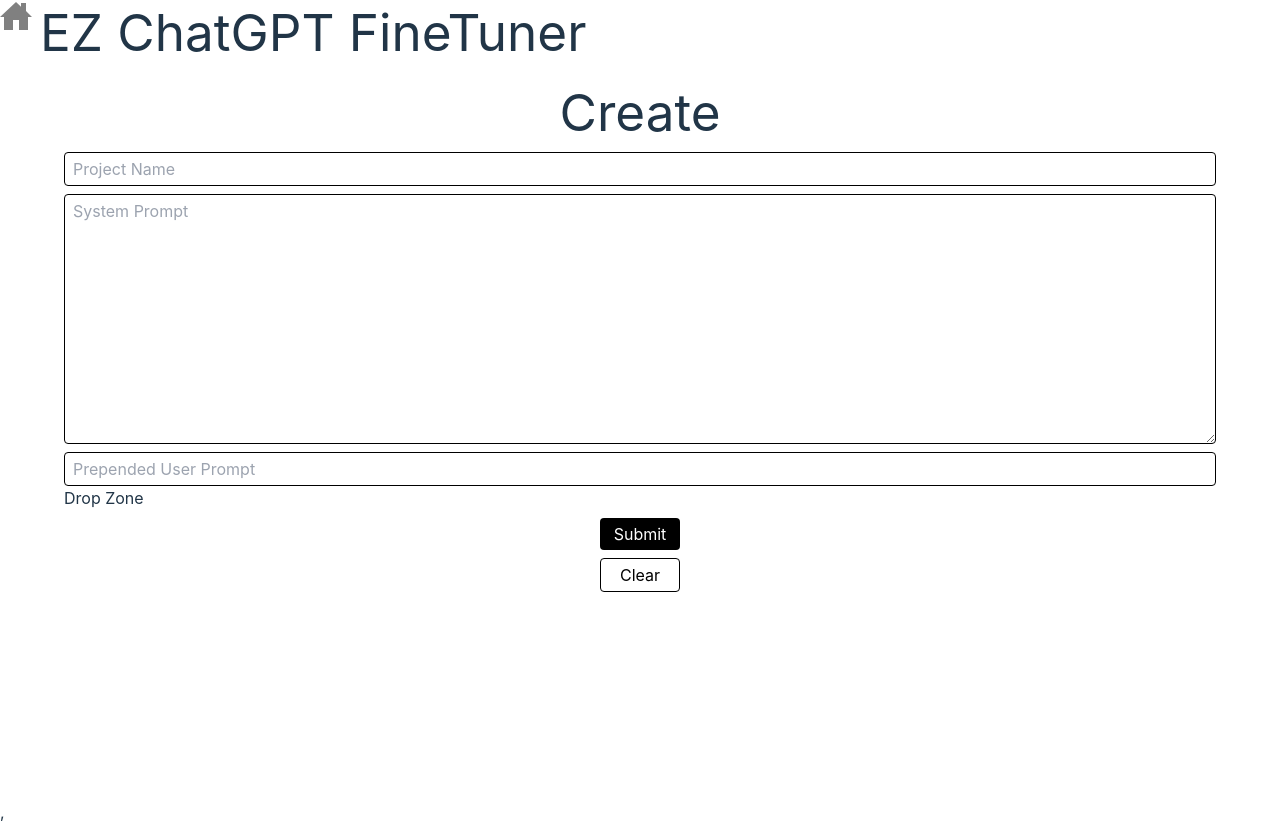
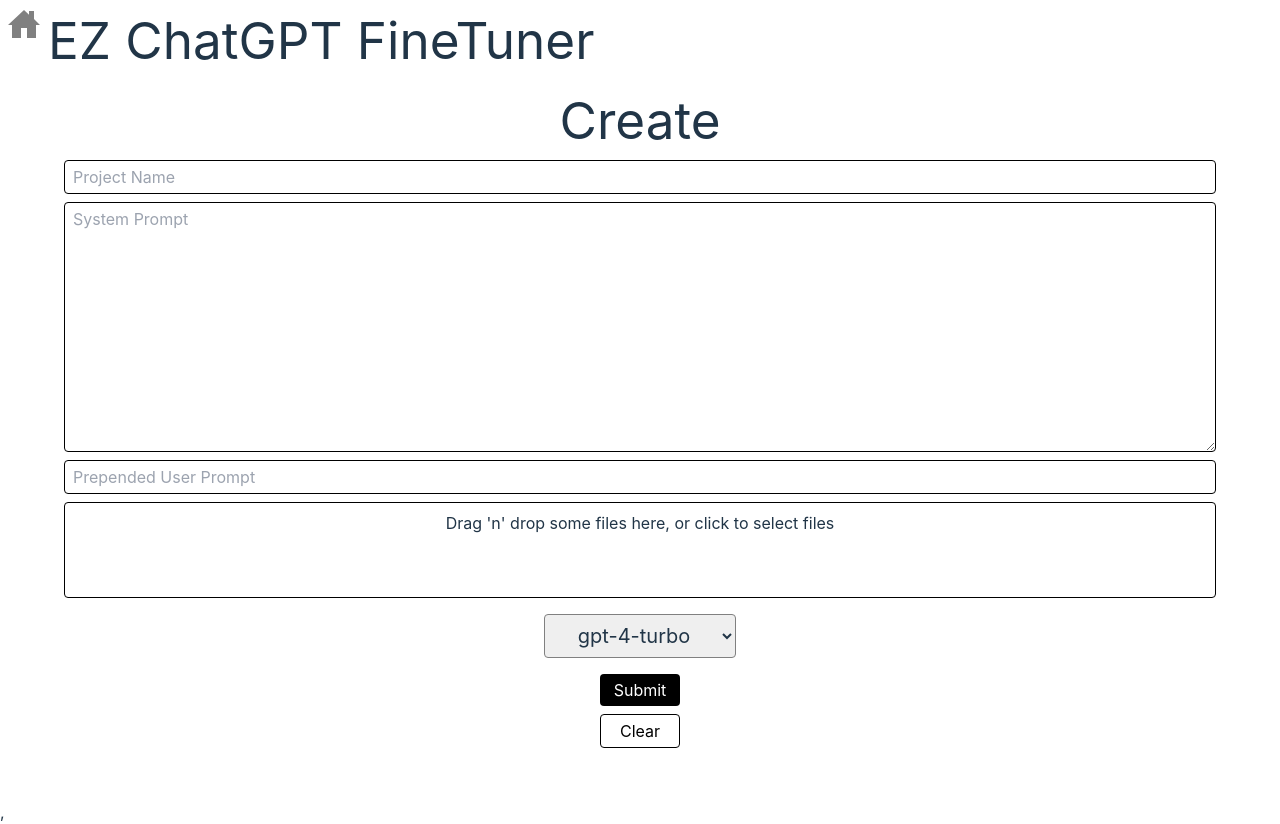
Before and after one commit to AcuChat/ez-chatgpt-finetuner-client, a React (Vite) app: page /create in a window 1280 px wide. Built offline with nearby package versions, Linux system fonts and the light colour scheme.

Commit message:
added getting all needed information in Create component

```diff
--- a/package.json
+++ b/package.json
@@ -14,6 +14,7 @@
     "lodash": "^4.17.21",
     "react": "^18.2.0",
     "react-dom": "^18.2.0",
+    "react-dropzone": "^14.2.3",
     "react-icons": "^5.2.0",
     "react-redux": "^8.1.3",
     "react-router-dom": "^6.23.0"
--- a/src/App.css
+++ b/src/App.css
@@ -20,6 +20,17 @@
   border-radius: 4px;
   width: 100%;
   margin-top: .5rem;
+}
+select {
+  width: 12rem;
+  padding: .5rem .75rem;
+  font-size: 1.25rem;
+  text-align: center;
+  margin: 1rem auto 1rem auto;
+  display: block;
+  cursor: pointer;
+  border: 1px solid grey;
+  border-radius: 4px;
 }
 
 .button {
--- a/src/components/Create.jsx
+++ b/src/components/Create.jsx
@@ -1,11 +1,44 @@
 import './Create.scss';
-import React from 'react'
+import React, {useCallback, useEffect, useState} from 'react'
 import { useDispatch, useSelector } from 'react-redux';
 import { projectsSetNewProject } from '../store/sliceProjects';
+import Dropzone, {useDropzone} from 'react-dropzone'
 
 function Create() {
+  const [ file, setFile ] = useState(null);
+
+  const models = [
+    'gpt-4-turbo',
+    'gpt-3.5-turbo',
+    'gpt-4',
+    'gpt-4-32k'
+  ]
+
   const dispatch = useDispatch();
   const projectInfo = useSelector(state => state.projects);
+
+  const droppedFiles = acceptedFiles => {
+    if (!acceptedFiles.length) return;
+    const name = acceptedFiles[0]?.name;
+    const loc = name.lastIndexOf('.');
+    const extension = name.substring(loc+1);
+    if (extension !== 'csv' && extension !== 'jsonl') return alert ('Error: File must be CSV or JSONL.');
+    setFile(acceptedFiles[0])
+  }
+
+  const handleSubmit = () => {
+    if (!file) return alert("Error: missing file");
+    if (!projectInfo?.newProject?.name) return alert ("Error: missing project name");
+    const systemPrompt = projectInfo?.newProject?.systemPrompt ? projectInfo.newProject.systemPrompt : '';
+    const userPrompt = projectInfo?.newProject?.userPrompt ? projectInfo.newProject.userPrompt : '';
+    if (!userPrompt && !systemPrompt) return alert ("Error: must provide system prompt or user prompt");
+
+
+  }
+
+  useEffect(() => {
+    if (!projectInfo?.newProject?.model) dispatch(projectsSetNewProject({model: models[0]}))
+  })
 
   return (
     <div className='Create'>
@@ -22,10 +55,30 @@
         value={projectInfo?.newProject?.userPrompt ? projectInfo.newProject.userPrompt : ''}
         onChange={(e) => dispatch(projectsSetNewProject({userPrompt: e.target.value}))}
       />
-      <div className="Create__dropzone">
-        Drop Zone
-      </div>
-      <div className="button">Submit</div>
+      {!file && <div className="Create__dropzone">
+          <Dropzone onDrop={acceptedFiles => droppedFiles(acceptedFiles)}>
+            {({getRootProps, getInputProps}) => (
+              <section>
+                <div {...getRootProps()}>
+                  <input {...getInputProps()} />
+                  <p>Drag 'n' drop some files here, or click to select files</p>
+                </div>
+              </section>
+            )}
+          </Dropzone>
+        </div>
+      }
+      {
+        file && <div className="Create__filename"><b>{file?.name}</b></div>
+      }
+      <select value={projectInfo?.newProject?.model ? projectInfo.newProject.model : models[0]} onChange={(e) => dispatch(projectsSetNewProject({model: e.target.value}))}>
+        {models.map(model => {
+          return (
+            <option key={model} value={model}>{model}</option>
+          )
+        })}
+      </select>
+      <div className="button" onClick={handleSubmit}>Submit</div>
       <div className="button-outline">Clear</div>
     </div>
   )
--- a/src/components/Create.scss
+++ b/src/components/Create.scss
@@ -3,4 +3,18 @@
     max-width: 1200px;
     margin: auto;
 
+    &__dropzone {
+        width: 100%;
+        height: 6rem;
+        border: 1px solid black;
+        border-radius: 4px;
+        margin-top: .5rem;
+        padding: .5rem 1rem;
+        text-align: center;
+        cursor: pointer;
+    }
+    &__filename {
+        text-align: center;
+        margin: .5rem 0;
+    }
 }
--- a/src/components/Header.scss
+++ b/src/components/Header.scss
@@ -2,7 +2,7 @@
     display: flex;
     width: 100vw;
     height: fit-content;
-
+    margin: .5rem 0 0 .5rem;
 
     &__title {
         margin: 0 0 1rem .5rem;
```
Also changed, not shown: 1 other file (tests, documents, lock files or other folders).
